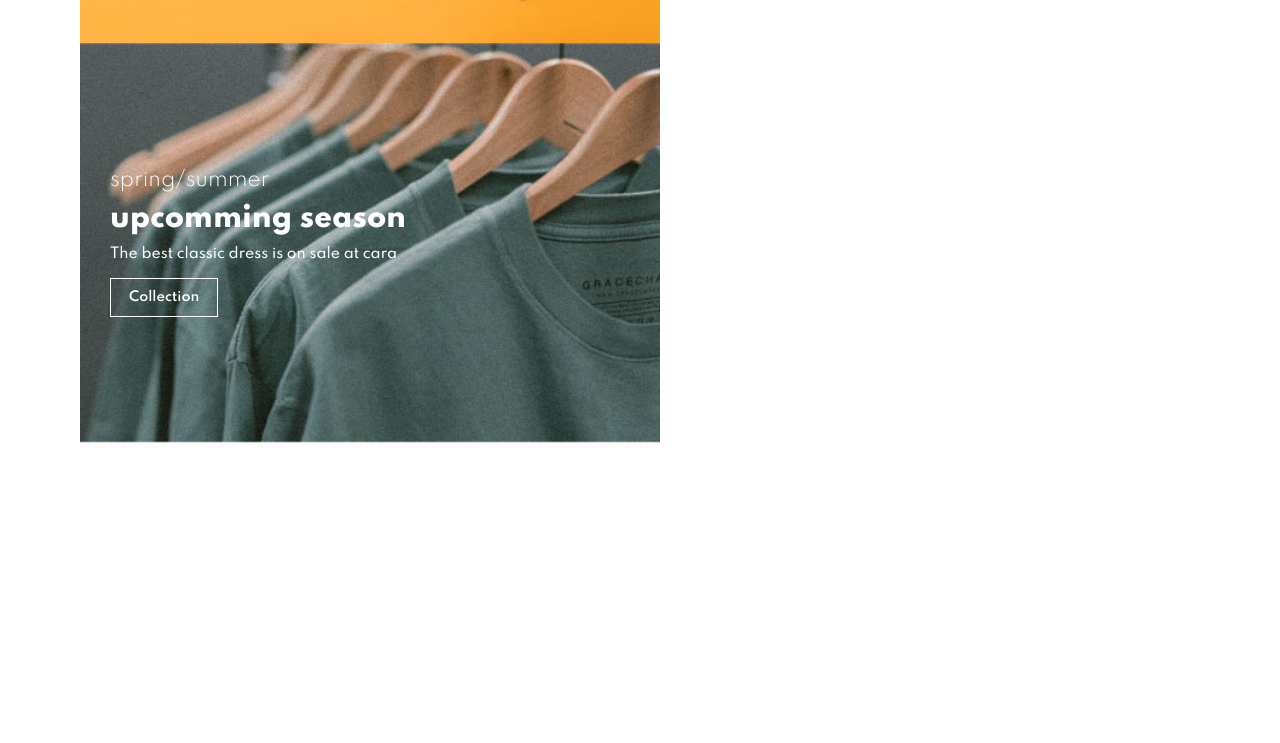
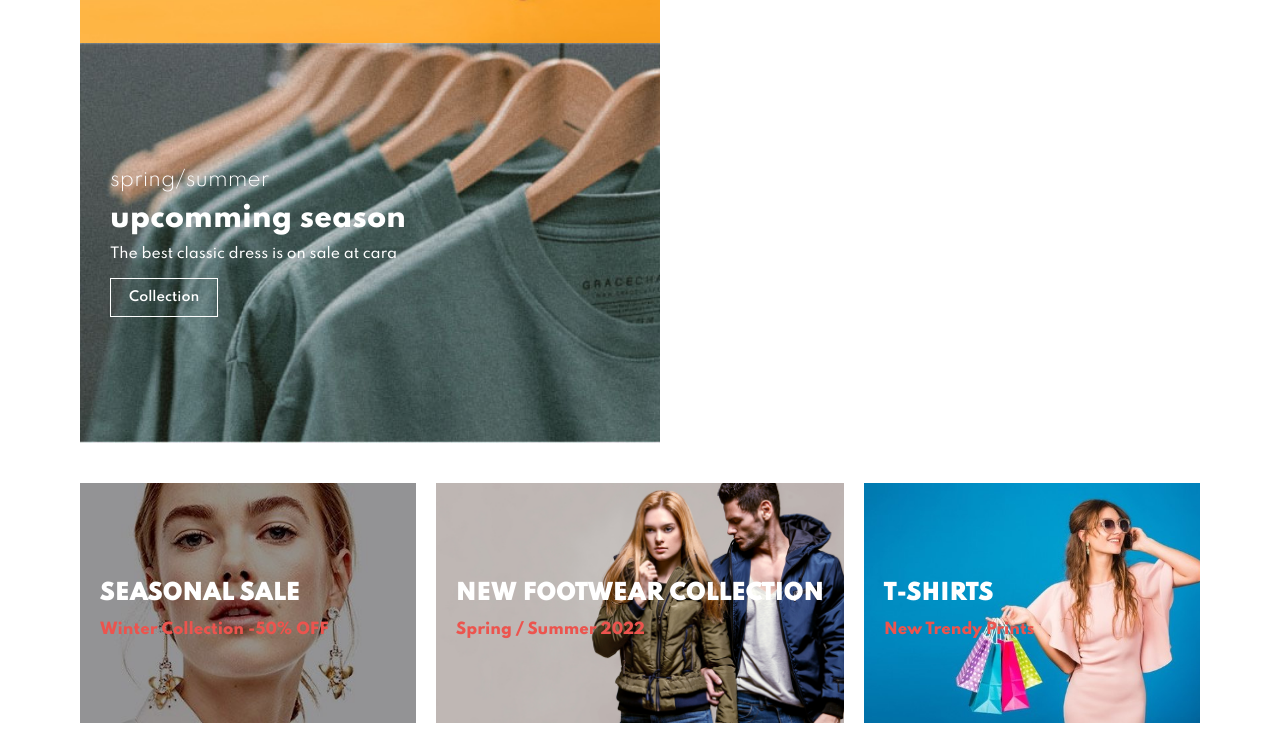
Before and after one commit to igoravelar21/Ecommerce, a plain HTML site: page index.html in a window 1280 px wide. Shown: the part 3907-4650 px from the top of the page. Before the commit the page ends 4390 px from the top, so only its background shows below. Drawn offline with Linux system fonts and the light colour scheme.

Commit message:
Banner 3, 4 e 5

```diff
--- a/index.html
+++ b/index.html
@@ -349,6 +349,20 @@
         </div>
     </section>
 
+    <section id="banner3">
+        <div class="banner-box">
+            <h2>SEASONAL SALE</h2>
+            <h3>Winter Collection -50% OFF</h3>
+        </div>
+        <div class="banner-box banner-box2">
+            <h2>NEW FOOTWEAR COLLECTION</h2>
+            <h3>Spring / Summer 2022</h3>
+        </div>
+        <div class="banner-box banner-box3">
+            <h2>T-SHIRTS</h2>
+            <h3>New Trendy Prints</h3>
+        </div>
+    </section>
 
 
 
--- a/style.css
+++ b/style.css
@@ -367,6 +367,47 @@ body{
     border: 1px solid #088178;
 }
 
+#banner3{
+    display: flex;
+    justify-content: space-between;
+    flex-wrap: wrap;
+    padding: 0 80px;
+}
+
+#banner3 .banner-box{
+    display: flex;
+    flex-direction: column;
+    justify-content: center;
+    align-items: flex-start;
+    background-image: url("img/banner/b7.jpg");
+    min-width: 30%;
+    height: 30vh;
+    background-size: cover;
+    background-position: center;
+    padding: 20px;
+    margin-bottom: 20px;
+}
+
+#banner3 .banner-box2{
+    background-image: url("img/banner/b4.jpg");
+}
+
+#banner3 .banner-box3{
+    background-image: url("img/banner/b18.jpg");
+}
+
+#banner3 h2{
+    color: #fff;
+    font-weight: 900;
+    font-size: 22px;
+}
+
+#banner3 h3{
+    color: #ec544e;
+    font-weight: 800;
+    font-size: 15px;
+}
+
 
 
 
```
